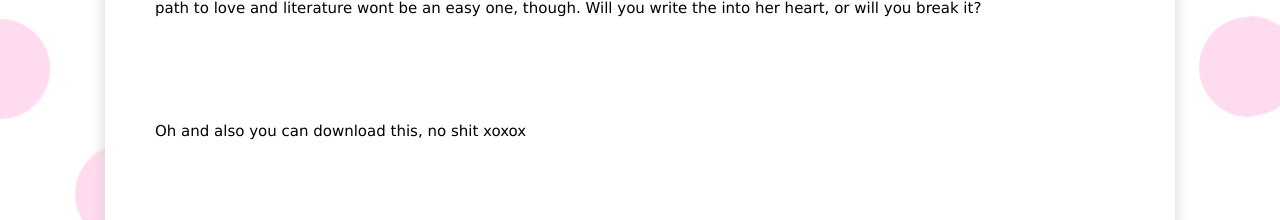
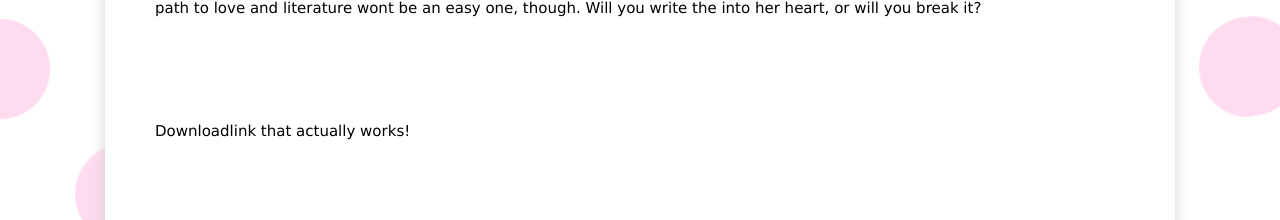
Before and after one commit to Zuiia/DDDC, a website: page index.html in a window 1280 px wide. Both pictures are taken after a click on the picture 639 px from the left and 1953 px from the top of the page. Shown: the part 1546-1766 px from the top of the page. Drawn offline with nearby package versions, Linux system fonts and the light colour scheme.

Commit message:
changed dl message

```diff
--- a/index.html
+++ b/index.html
@@ -56,7 +56,7 @@
             <img class="ok" src="source/images/OK.png">
         </div>
         <div class="download">
-            Oh and also you can download this, no shit xoxox
+            Downloadlink that actually works!
         </div>
     </div>
 </div>
```
Also changed, not shown: 1 other file.
